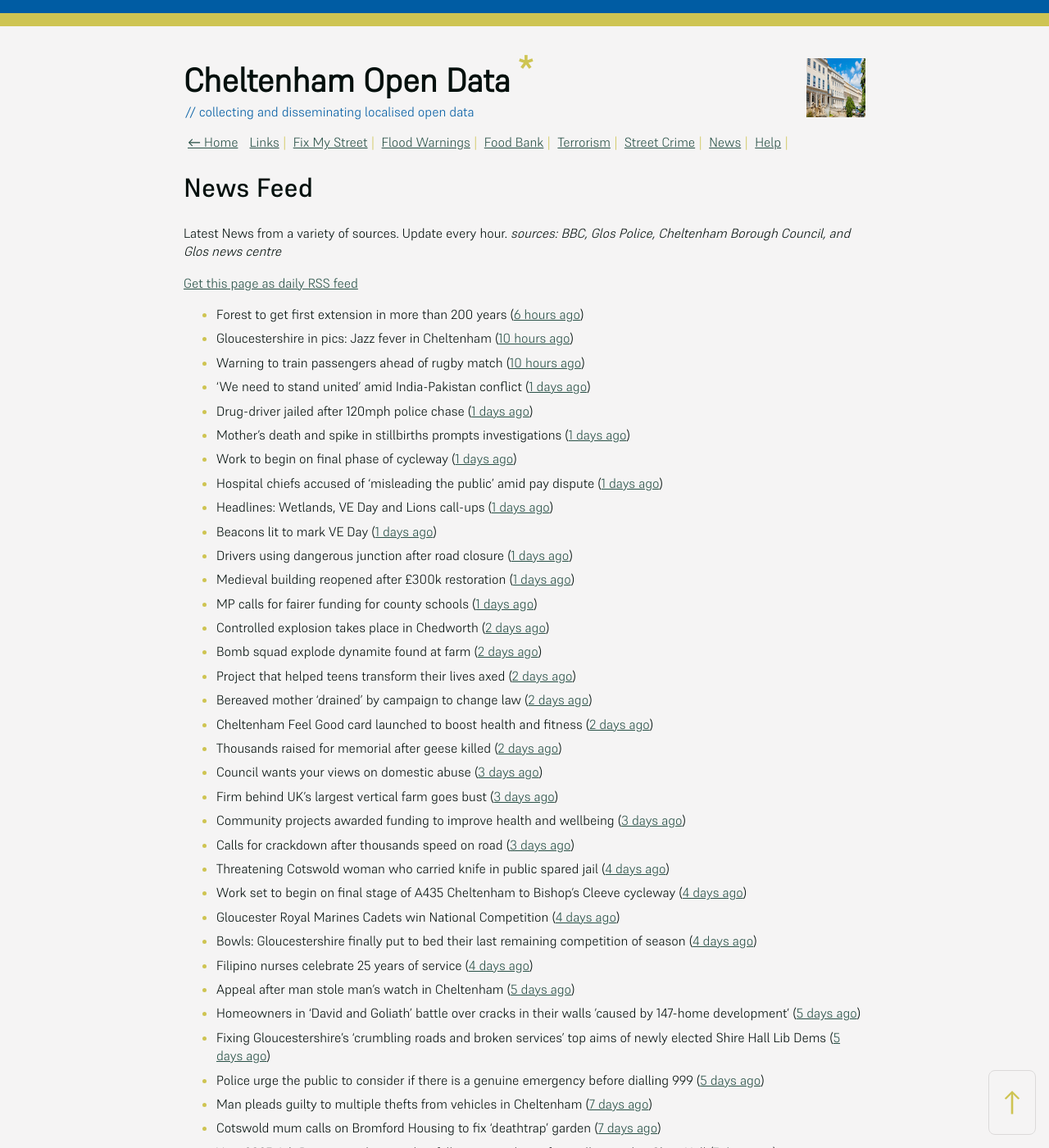
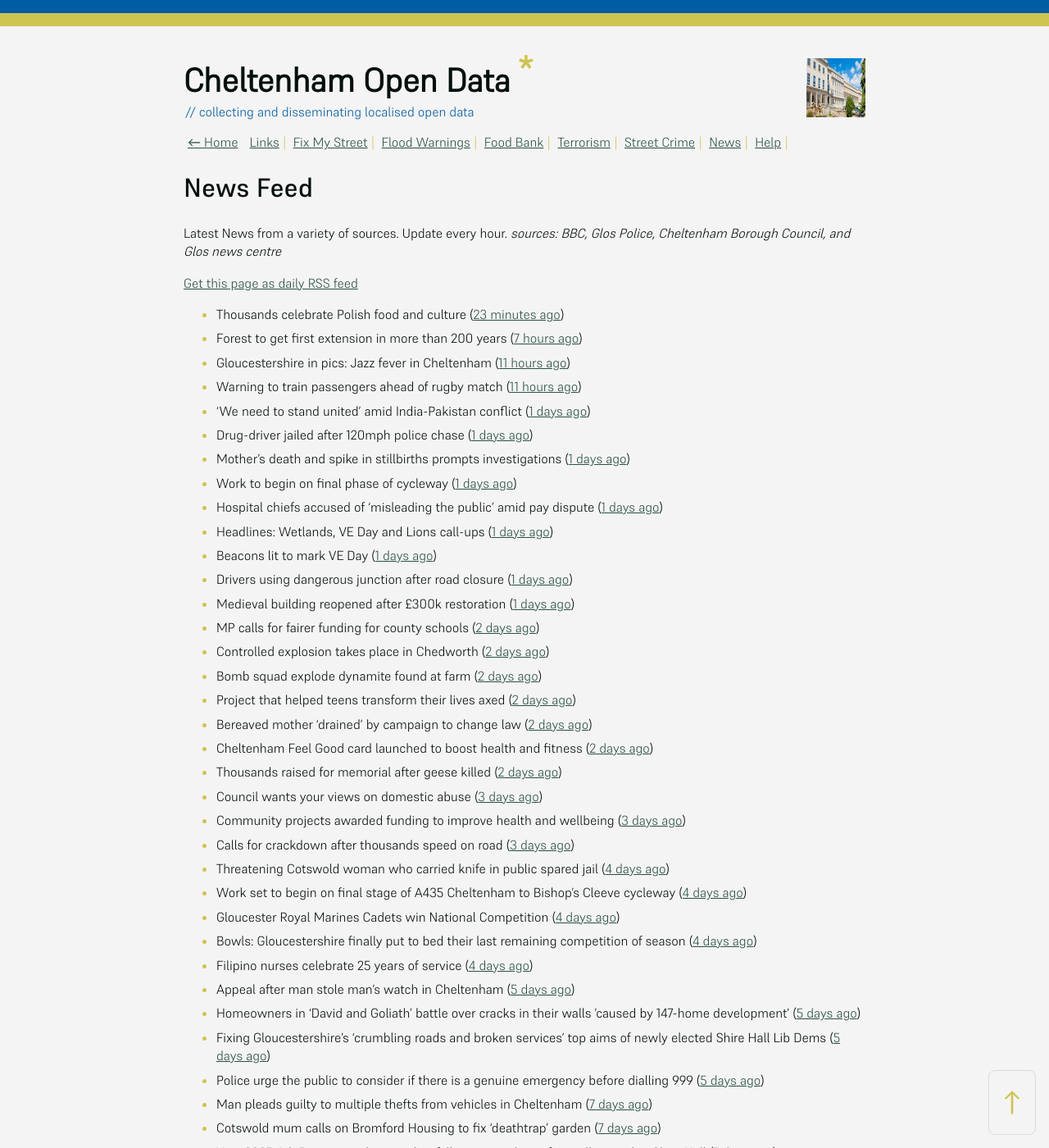
Before and after one commit to mat-0/cheltenham-open-data, a Jekyll site: the page built from _pages/news.md, in a window 1280 px wide and 1400 px high. Shown: the whole window at 82% size. Built offline with Jekyll 4.4.1, drawn with Linux system fonts in a browser that asks for light colours.

Commit message:
Updated 2025-05-10 17:57:54

```diff
--- a/_pages/news.md
+++ b/_pages/news.md
@@ -12,9 +12,10 @@ _sources: BBC, Glos Police, Cheltenham Borough Council, and Glos news centre_
 [Get this page as daily RSS feed](/daily.rss)
 
 <!-- news_marker starts -->
-- Forest to get first extension in more than 200 years ([6 hours ago](https://www.bbc.com/news/articles/cx2w2d1ww0yo))
-- Gloucestershire in pics: Jazz fever in Cheltenham ([10 hours ago](https://www.bbc.com/news/articles/cql23676qlgo))
-- Warning to train passengers ahead of rugby match ([10 hours ago](https://www.bbc.com/news/articles/cde2e6kx43xo))
+- Thousands celebrate Polish food and culture ([23 minutes ago](https://www.bbc.com/news/articles/c861904v5ego))
+- Forest to get first extension in more than 200 years ([7 hours ago](https://www.bbc.com/news/articles/cx2w2d1ww0yo))
+- Gloucestershire in pics: Jazz fever in Cheltenham ([11 hours ago](https://www.bbc.com/news/articles/cql23676qlgo))
+- Warning to train passengers ahead of rugby match ([11 hours ago](https://www.bbc.com/news/articles/cde2e6kx43xo))
 - 'We need to stand united' amid India-Pakistan conflict ([1 days ago](https://www.bbc.com/news/articles/cx202gvxgj7o))
 - Drug-driver jailed after 120mph police chase ([1 days ago](https://www.bbc.com/news/articles/c8jgl2gdj3jo))
 - Mother’s death and spike in stillbirths prompts investigations ([1 days ago](https://gloucesternewscentre.co.uk/mothers-death-and-spike-in-stillbirths-prompts-investigations/))
@@ -24,7 +25,7 @@ _sources: BBC, Glos Police, Cheltenham Borough Council, and Glos news centre_
 - Beacons lit to mark VE Day ([1 days ago](https://www.bbc.com/news/videos/c74nln2wnzko))
 - Drivers using dangerous junction after road closure ([1 days ago](https://www.bbc.com/news/articles/c0qnq5jvwz0o))
 - Medieval building reopened after £300k restoration ([1 days ago](https://www.bbc.com/news/articles/cwy6y3d1xz0o))
-- MP calls for fairer funding for county schools ([1 days ago](https://www.bbc.com/news/articles/c14kz050y3ro))
+- MP calls for fairer funding for county schools ([2 days ago](https://www.bbc.com/news/articles/c14kz050y3ro))
 - Controlled explosion takes place in Chedworth ([2 days ago](https://gloucesternewscentre.co.uk/controlled-explosion-takes-place-in-chedworth/))
 - Bomb squad explode dynamite found at farm ([2 days ago](https://www.bbc.com/news/articles/c0k34gzdmxko))
 - Project that helped teens transform their lives axed ([2 days ago](https://www.bbc.com/news/articles/ckg1gmmn82zo))
@@ -32,7 +33,6 @@ _sources: BBC, Glos Police, Cheltenham Borough Council, and Glos news centre_
 - Cheltenham Feel Good card launched to boost health and fitness ([2 days ago](https://www.cheltenham.gov.uk/news/article/3007/cheltenham_feel_good_card_launched_to_boost_health_and_fitness))
 - Thousands raised for memorial after geese killed ([2 days ago](https://www.bbc.com/news/articles/cn80d0k231yo))
 - Council wants your views on domestic abuse ([3 days ago](https://gloucesternewscentre.co.uk/council-wants-your-views-on-domestic-abuse/))
-- Firm behind UK's largest vertical farm goes bust ([3 days ago](https://www.bbc.com/news/articles/c9qwq5245zvo))
 - Community projects awarded funding to improve health and wellbeing ([3 days ago](https://www.cheltenham.gov.uk/news/article/3006/community_projects_awarded_funding_to_improve_health_and_wellbeing))
 - Calls for crackdown after thousands speed on road ([3 days ago](https://www.bbc.com/news/articles/cj454v1qzrxo))
 - Threatening Cotswold woman who carried knife in public spared jail ([4 days ago](https://gloucesternewscentre.co.uk/threatening-cotswold-woman-who-carried-knife-in-public-spared-jail/))
```
Also changed, not shown: _data/flood.json (+5 -69 lines), index.md (+2 -2 lines).
